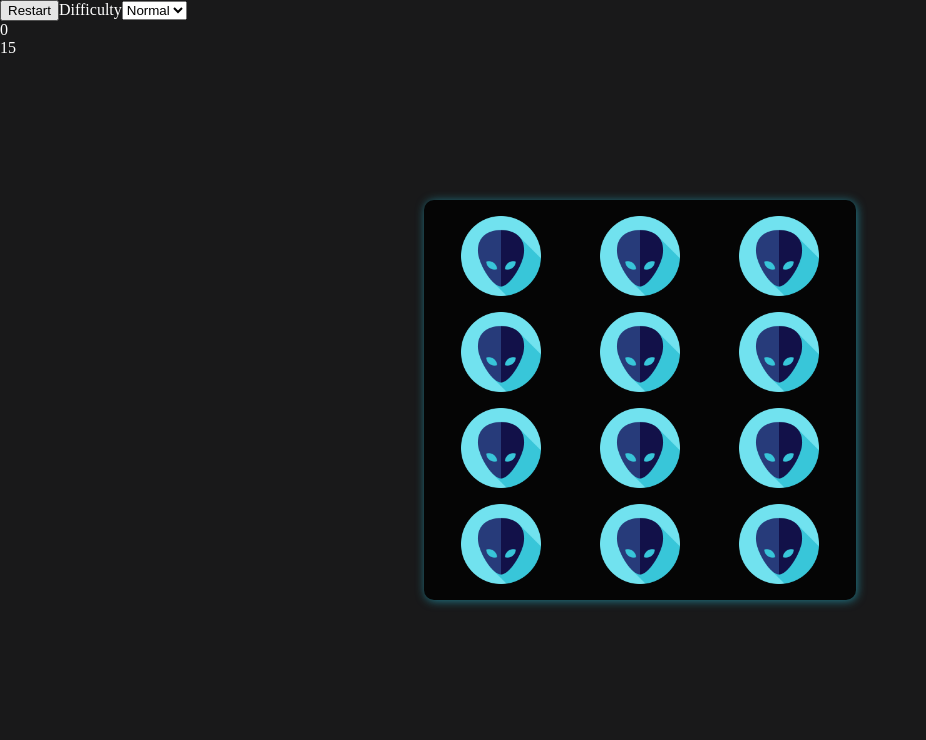
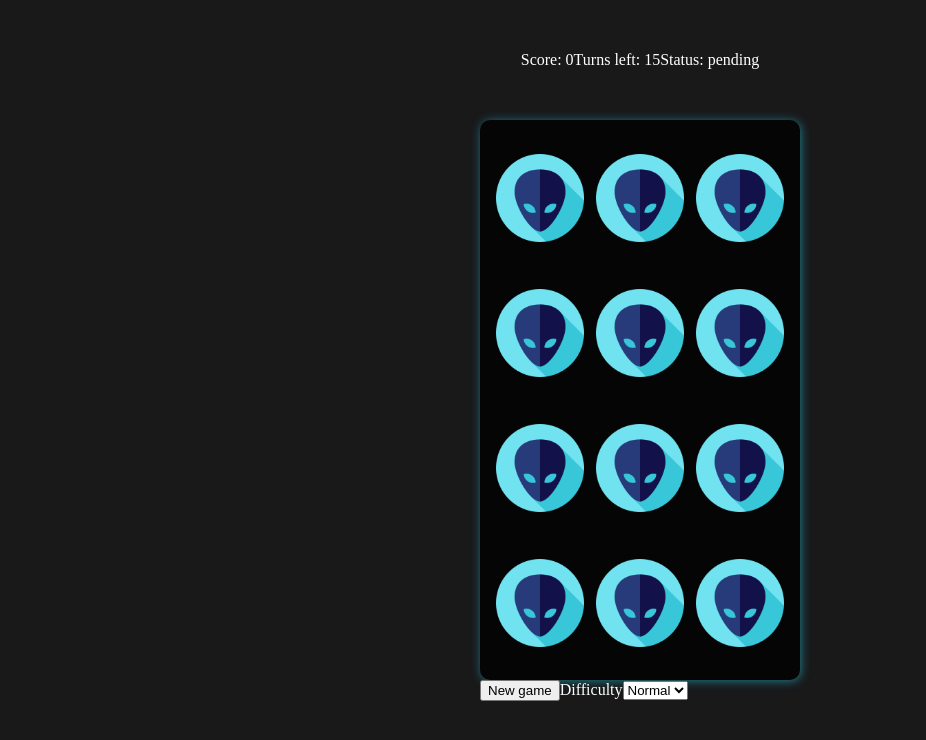
Before and after one commit to martaProsniak/space-memory, an Angular app: page /game in a window 1280 px wide. Shown: the top 740 px of the page, without its empty margins (0-926 px from the left). Built offline with nearby package versions, Linux system fonts and the light colour scheme.

Commit message:
Style improvements

```diff
--- a/src/app/game/actions/actions.component.css
+++ b/src/app/game/actions/actions.component.css
@@ -0,0 +1,3 @@
+. actions {
+
+}
--- a/src/app/game/actions/actions.component.html
+++ b/src/app/game/actions/actions.component.html
@@ -1,5 +1,5 @@
 <div class="actions">
-  <button (click)="restartGame()">Restart</button>
+  <button (click)="restartGame()">New game</button>
   <label for="difficulty">Difficulty</label>
     <select id="difficulty" name="difficulty" [(ngModel)]="pairsCount" (change)="handleChange()">
       <option [value]="4">Easy</option>
--- a/src/app/game/game.component.css
+++ b/src/app/game/game.component.css
@@ -1,49 +1,35 @@
+main {
+  margin: auto;
+  width: clamp(3em, 80%, 20em);
+  height: 100dvh;
+  display: grid;
+  grid-template-rows: 15% 1fr 15%;
+}
+
 .board-wrapper {
-  max-height: 100dvh;
+  background: #050505;
+  padding: var(--board-gap);
 }
 
 .board {
   display: grid;
   grid-template-columns: repeat(2, 1fr);
-  grid-auto-rows: var(--board-row-height);
+  grid-template-rows: repeat(4, 1fr);
   grid-gap: var(--board-gap);
   justify-content: center;
-  width: clamp(3em, 80%, 16em);
+  width: 100%;
+  height: 100%;
   margin: auto;
-  inset: 0;
-  position: fixed;
-  height: fit-content;
-  background: #050505;
-  padding: var(--board-gap);
 }
 
 .board:has(.card:nth-last-child(n + 12)) {
-  width: clamp(4em, 80%, 25em);
   grid-template-columns: repeat(3, 1fr);
+  --board-gap: 0.75em;
 }
 
 .board:has(.card:nth-last-child(n + 18)) {
-  --board-row-height: 3em;
+  grid-template-columns: repeat(4, 1fr);
   --board-gap: 0.5em;
-  grid-template-columns: repeat(4, 1fr);
-}
-
-@media screen and (min-width: 425px) {
-  .board {
-    --board-row-height: 4em;
-    --board-gap: 1em;
-  }
-}
-
-@media screen and (min-width: 1024px) {
-  .board {
-    --board-row-height: 5em;
-    --board-gap: 1em;
-  }
-  .board:has(.card:nth-last-child(n + 18)) {
-    --board-row-height: 3.5em;
-    --board-gap: 1em;
-  }
 }
 
 .border {
@@ -62,3 +48,9 @@
   transform: scale(1);
   transition: background-image 0.3s ease-in-out, transform 0.3s ease-in-out;
 }
+
+.hud {
+  width: fit-content;
+  margin: auto;
+  padding: 1em;
+}
--- a/src/app/game/game.component.html
+++ b/src/app/game/game.component.html
@@ -1,7 +1,16 @@
-<user-actions />
+<main>
+  <section class="hud">
     <game-progress />
-<div class="board-wrapper">
-  <div id="board" class="board border">
+  </section>
+  <div class="board-wrapper border">
+    @if (progress.gameStatus() === 'win') {
+      <p>You won</p>
+    }
+    @else if (progress.gameStatus() === 'fail') {
+      <p>You lost</p>
+    }
+    @else {
+      <div id="board" class="board">
         <div
           *ngFor="let card of deck(); index as i"
           id="card{{i}}" class="card"
@@ -12,4 +21,7 @@
         >
         </div>
       </div>
+    }
   </div>
+  <user-actions />
+</main>
--- a/src/app/game/game.service.ts
+++ b/src/app/game/game.service.ts
@@ -12,6 +12,7 @@ export class GameService {
   private deck: WritableSignal<Card[]> = signal([]);
   private timeout = 750;
   pairsCount: PairsCount = 6;
+  private matchCount = 0;
   score = signal(0);
   turnCount = signal(0);
   isBonusTurn = signal(false);
@@ -94,8 +95,9 @@ export class GameService {
         .forEach((card: Card) => {
           card.isHidden = true;
         })
-      this.score.update((score) => score + 1);
       this.isBonusTurn.set(true);
+      this.increaseScore();
+      this.matchCount++;
       this.resetFlippedCards();
     }, this.timeout);
   }
@@ -110,10 +112,15 @@ export class GameService {
         .forEach((card: Card) => {
           card.isFlipped = false;
         })
+      this.increaseScore();
       this.turnCount.update((turnCount) => turnCount - 1);
       this.isBonusTurn.set(false);
       this.resetFlippedCards();
     }, this.timeout);
+  }
+
+  increaseScore() {
+    this.score.update((score) => score + 1);
   }
 
   resetFlippedCards() {
@@ -124,11 +131,11 @@ export class GameService {
   }
 
   hasLost() {
-    return this.turnCount() < 1 && this.score() < this.game!.maxPairsCount;
+    return this.turnCount() < 1 && this.matchCount < this.game!.maxPairsCount;
   }
 
   hasWin() {
-    return this.score() === this.game!.maxPairsCount;
+    return this.matchCount === this.game!.maxPairsCount;
   }
 
   checkResult() {
--- a/src/app/game/progress/progress.component.css
+++ b/src/app/game/progress/progress.component.css
@@ -0,0 +1,3 @@
+.progress {
+  display: flex;
+}
--- a/src/app/game/progress/progress.component.html
+++ b/src/app/game/progress/progress.component.html
@@ -1,5 +1,6 @@
-<div>
-  <div>{{progress.score()}}</div>
-  <div>{{progress.turnCount()}}</div>
+<div class="progress">
+  <div>Score: {{progress.score()}}</div>
+  <div>Turns left: {{progress.turnCount()}}</div>
   <div *ngIf="progress.hasBonusTurn()">Bonus turn!</div>
+  <div>Status: {{progress.gameStatus()}}</div>
 </div>
--- a/src/styles.css
+++ b/src/styles.css
@@ -1,7 +1,6 @@
 :root {
   --color-blue: #217a8a;
-  --board-gap: 0.5em;
-  --board-row-height: 3.5em;
+  --board-gap: 1em;
 }
 
 html,
```
Lines whose indentation alone changed are shown as unchanged.
